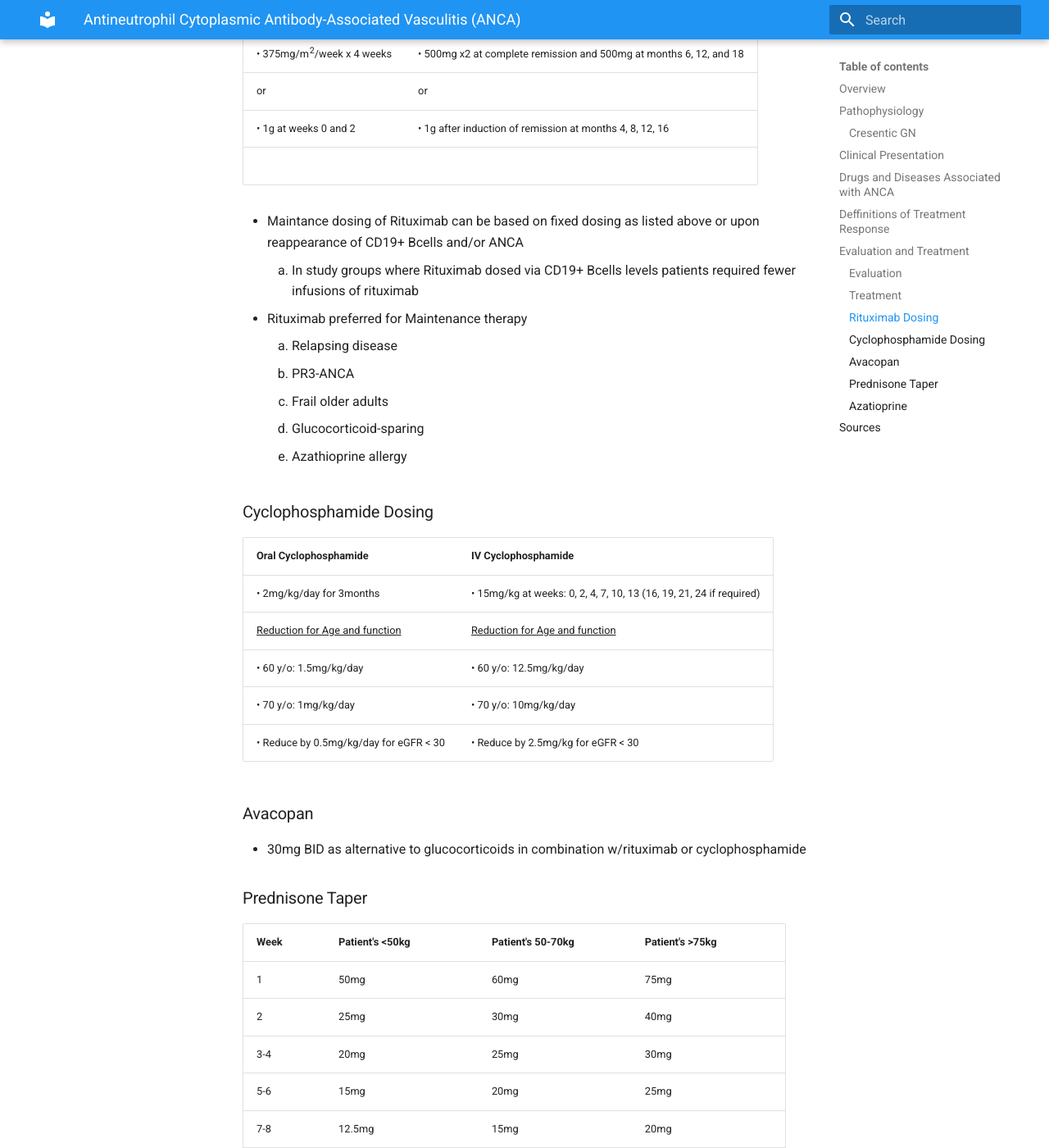
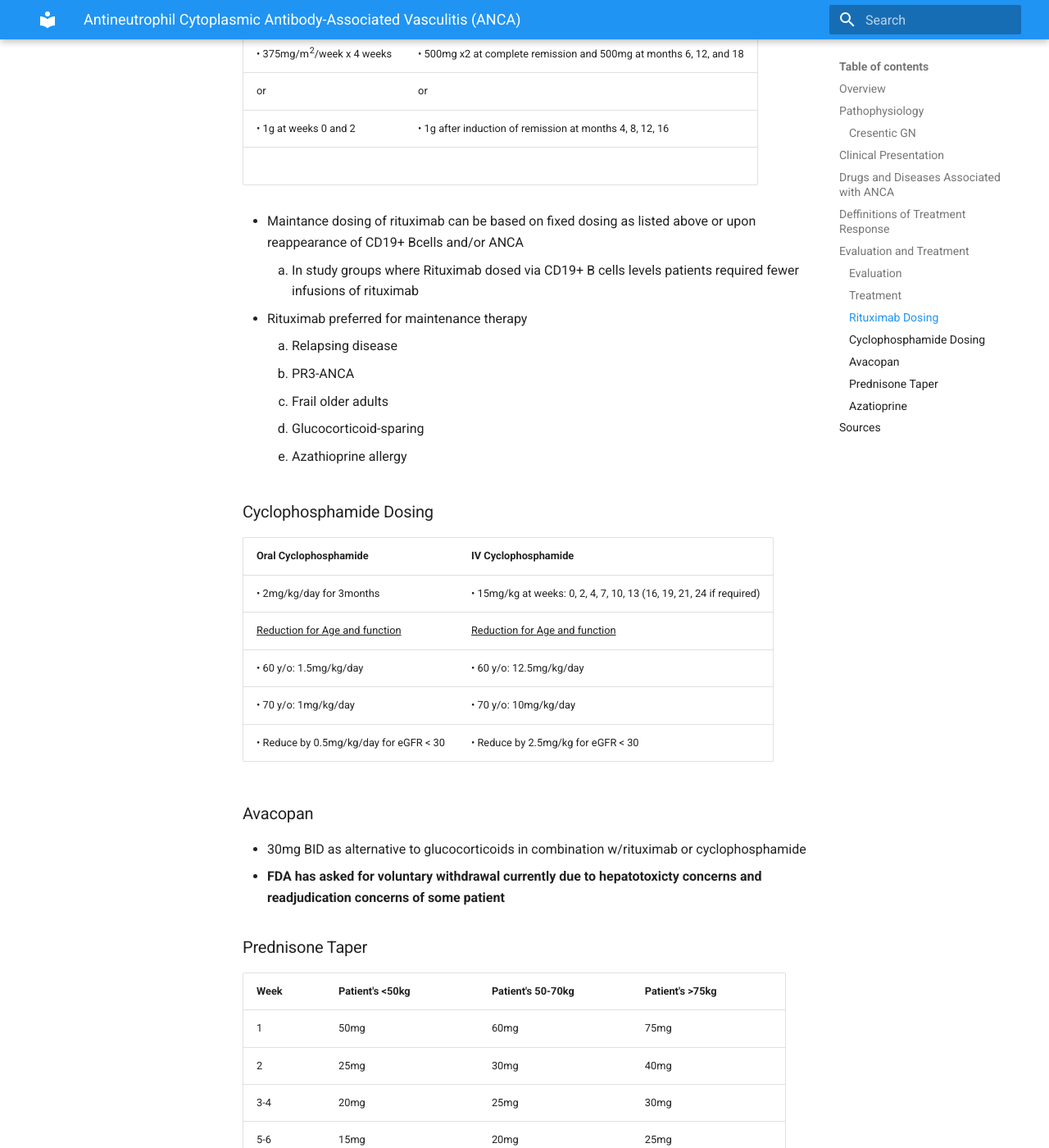
Before and after one commit to TTUNEPH2025/GN, an MkDocs documentation site: the page built from docs/ANCA.md, in a window 1280 px wide and 1400 px high, scrolled down 7274 px. Shown: the whole window at 82% size. Built offline with MkDocs 1.6.1 and Material for MkDocs 9.7.7, drawn with Linux system fonts in a browser that asks for light colours.

Commit message:
Update ANCA.md

```diff
--- a/docs/ANCA.md
+++ b/docs/ANCA.md
@@ -259,9 +259,9 @@ flowchart TD
 <br/>
 
 
-  * Maintance dosing of Rituximab can be based on fixed dosing as listed above or upon reappearance of CD19+ Bcells and/or ANCA
-    1. In study groups where Rituximab dosed via CD19+ Bcells levels patients required fewer infusions of rituximab
-  * Rituximab preferred for Maintenance therapy
+  * Maintance dosing of rituximab can be based on fixed dosing as listed above or upon reappearance of CD19+ Bcells and/or ANCA
+    1. In study groups where Rituximab dosed via CD19+ B cells levels patients required fewer infusions of rituximab
+  * Rituximab preferred for maintenance therapy
     1. Relapsing disease
     2. PR3-ANCA
     3. Frail older adults
@@ -279,6 +279,7 @@ flowchart TD
 
 ### Avacopan
   * 30mg BID as alternative to glucocorticoids in combination w/rituximab or cyclophosphamide
+  * **FDA has asked for voluntary withdrawal currently due to hepatotoxicty concerns and readjudication concerns of some patient**
 
 ### Prednisone Taper
 |Week|Patient's <50kg|Patient's 50-70kg|Patient's >75kg|
```
